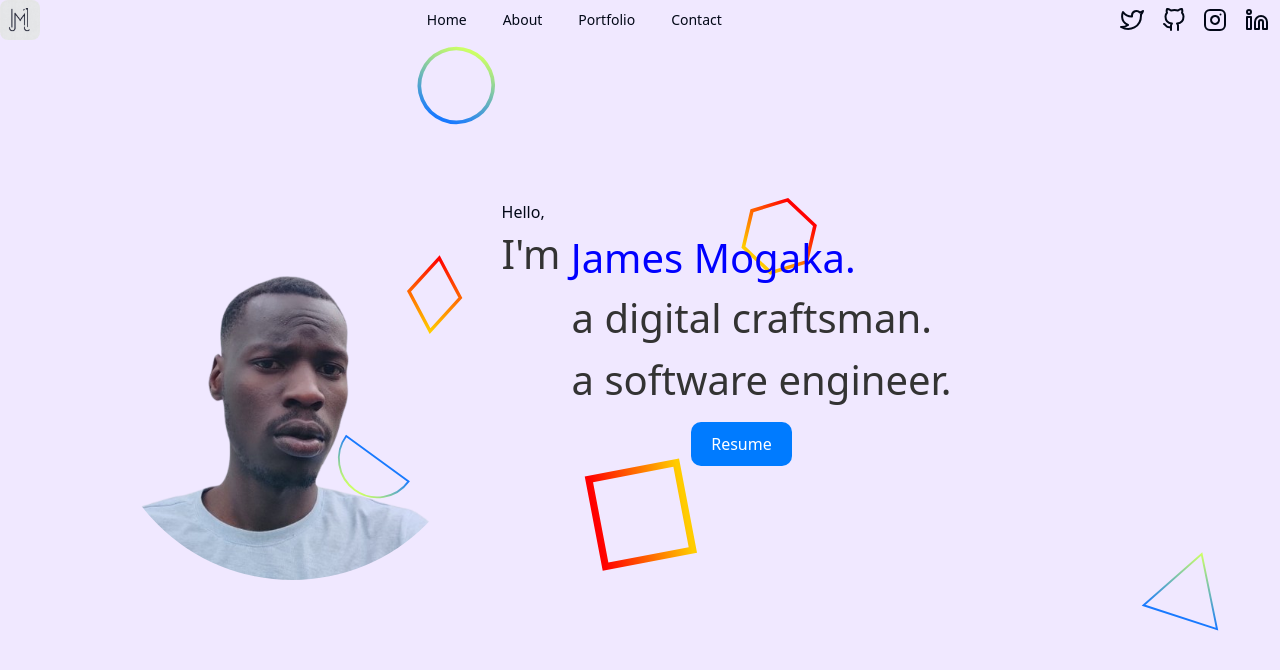
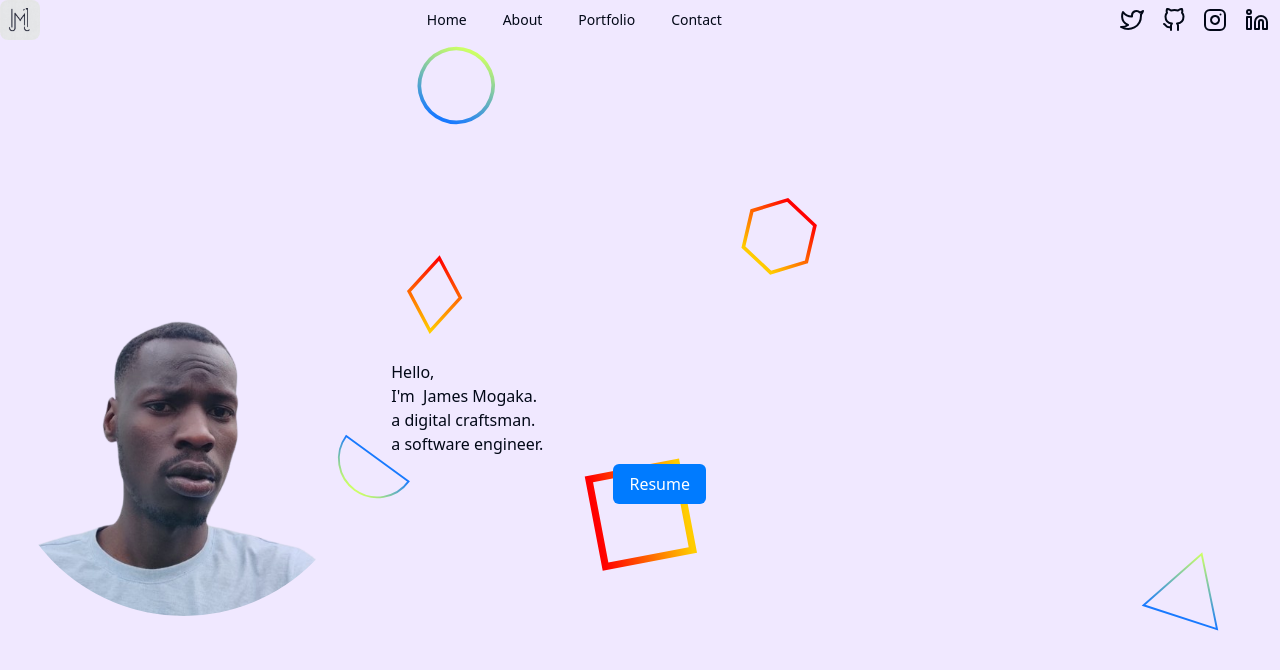
Before and after one commit to jamesmogaka/portfolio, a React (Vite) app: page / in a window 1280 px wide. Shown: the top 670 px of the page. Built offline with nearby package versions, Linux system fonts and the light colour scheme.

Commit message:
Conversion to tailwind css

```diff
--- a/src/components/Home.tsx
+++ b/src/components/Home.tsx
@@ -1,18 +1,6 @@
 import styled from 'styled-components';
 // import CV from "../assets/CV (1).pdf";
 import profile from '../assets/profile_bg.png';
-//
-//Create a css customized container
-const Section = styled.div`
-    height: 100%;
-    scroll-snap-align: center;
-    padding-top: 200px;
-    margin-left: 8%;
-    margin-top: 20%;
-    display: flex;
-    justify-content: space-between;
-    gap: 20px;
-`;
 //
 // Style the text conteiner
 const TextContainer = styled.div`
@@ -44,21 +32,6 @@ const TextContainer = styled.div`
         white-space: nowrap;
         overflow: hidden;
     }
-    button {
-        background-color: #007bff;
-        color: #fff;
-        padding: 10px 20px;
-        border-radius: 10px;
-        border: none;
-        margin-top: 10px;
-        margin-left: 25%;
-        align-self: center;
-        cursor: pointer;
-        a {
-            text-decoration: none;
-            color: white;
-        }
-    }
     button:hover {
         box-shadow: 0 12px 16px 0 rgba(0, 0, 0, 0.24),
             0 17px 50px 0 rgba(0, 0, 0, 0.19);
@@ -88,51 +61,36 @@ const TextContainer = styled.div`
     }
 `;
 //
-// Style the image component
-const ProfileImage = styled.div`
-    flex: 1;
-    text-align: right;
-    // Style the image
-    img {
-        max-width: 100%;
-        height: Auto;
-        margin-right: 10%;
-        border-radius: 50%;
-        transition: transform 0.3s ease;
-    }
-    img:hover {
-        transform: scale(1.1);
-        left: 45%;
-    }
-`;
-//
 //Create a home page for the entire portfolio
 const Home = () => {
     return (
         //
         // The home section that displays the home page
-        <Section id="home">
-            {/* The ProfileImage contains the image section in the home page */}
-            <ProfileImage>
-                <img src={profile} alt="My picture" />
-            </ProfileImage>
+        <div
+            id="home"
+            className=" h-dvh snap-center flex flex-col pt-[10%] gap-6 justify-center items-center sm:flex-row sm:justify-center sm:items-center sm:pt-[5%]"
+        >
+            <img
+                src={profile}
+                alt="My picture"
+                className=" sm:max-w-full max-w-[60%] h-[50%] object-cover rounded-[50%] transition-all duration-300 ease-in-out transform hover:scale-110 left-44 flex-grow-0"
+            />
 
-            {/* The Text Contaier contains the text part of the homepage */}
-            <TextContainer>
+            <div className=" flex-grow">
                 <h3>Hello,</h3>
                 <h1>
-                    I'm<span> &nbsp;James Mogaka.</span>
+                    I'm<span className=""> &nbsp;James Mogaka.</span>
                 </h1>
-                <h1>a digital craftsman.</h1>
-                <h1>a software engineer.</h1>
+                <h1 className="">a digital craftsman.</h1>
+                <h1 className="">a software engineer.</h1>
 
-                <button>
+                <button className=" bg-[#007bff] text-white p-2 px-4 border-none rounded-md cursor-pointer mt-2 ml-[25%]">
                     <a href="#" className="btn">
                         Resume
                     </a>
                 </button>
-            </TextContainer>
-        </Section>
+            </div>
+        </div>
     );
 };
 
```
